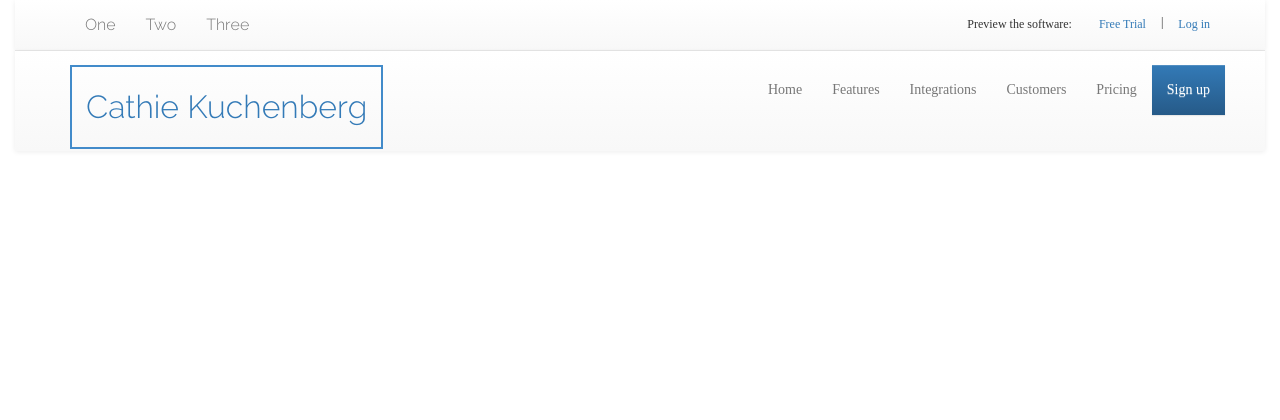
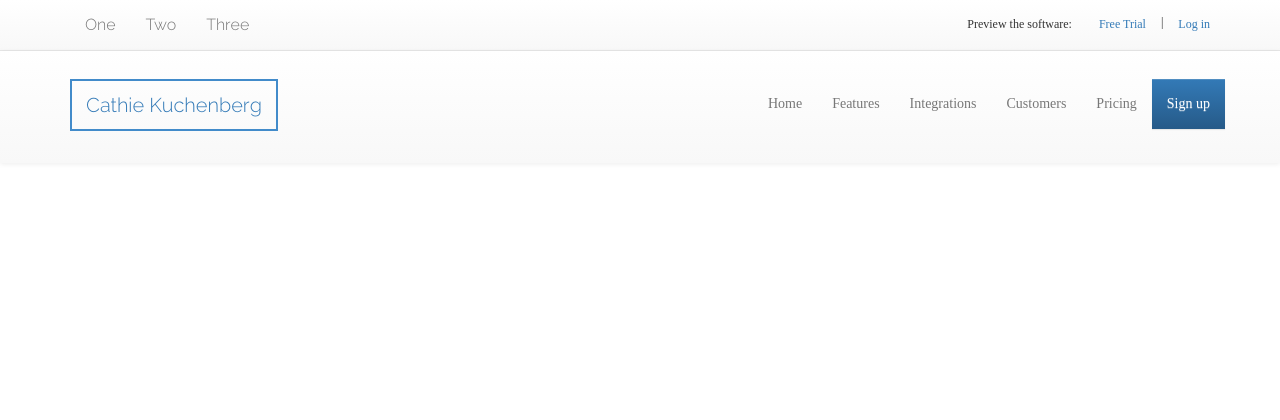
Before and after one commit to mkuchen/djaleo, a Django app: page /cath/ in a window 1280 px wide. Shown: the top 420 px of the page. Run offline with Django 3.2, Linux system fonts and the light colour scheme; some libraries are stand-ins or nearby versions.

Commit message:
touched up navbar styles, good first draft point

```diff
--- a/djaleo/static/css/info/cathie_home.css
+++ b/djaleo/static/css/info/cathie_home.css
@@ -44,7 +44,7 @@ div#content-main {
 div#header-nav {
 	position:absolute;
     width: 100%;
-    height: 110px;
+    height: 112px;
 }
 
 div.navbar-static-top {
@@ -56,12 +56,12 @@ div.cath-main-nav {
 	float: center;
 	margin-left: auto;
 	margin-right: auto;
-	padding-top: 14px;
+	padding-top: 28px;
 	height: 100%;
 }
 
 strong.logo {
-	font-size: 32px;
+	font-size: 20px;
 	font-family: RalewayLight;
 	text-decoration: none;
 	width: 100%;
@@ -70,7 +70,7 @@ strong.logo {
 }
 
 strong.logo a {
-	line-height: 72px;
+	line-height: 40px;
 	width: 100%;
 	height: 100%;
 	display: block;
@@ -104,6 +104,12 @@ ul.top li:first-child {
 	font-size: 12px;
 	margin-right: 12px;
 }
+
+ul.main li:last-child a:hover {
+	/*background-position: 0!important;*/
+	background-color: #2d6ca2;
+}
+
 
 ul.top li {
 	font-size: 12px;
--- a/djaleo/static/js/info/cathie_home.js
+++ b/djaleo/static/js/info/cathie_home.js
@@ -3,20 +3,27 @@ $(function(){
 });
 
 $(window).scroll(function(){
-    var $nav = $('#header-nav');
+    var $navOne = $('#header-nav');
+    var $navTwo = $('.cath-main-nav');
     if ($('body').scrollTop() > 50) {
-        if ($nav.data('size') == 'big') {
-            $nav.css("position","fixed");
-            $nav.data('size','small').stop().animate({
-                height:'40px',
+        if ($navOne.data('size') == 'big') {
+            $navOne.css("position","fixed");
+            $navOne.data('size','small').stop().animate({
+                height:'60px',
                 top:'0'
+            }, 600);
+            $navTwo.data('size','small').stop().animate({
+                "padding-top":"4px",
             }, 600);
         }
     } else {
-        if ($nav.data('size') == 'small') {
-            $nav.css("position","relative");
-            $nav.data('size','big').stop().animate({
-                height:'100px',
+        if ($navOne.data('size') == 'small') {
+            $navOne.css("position","relative");
+            $navOne.data('size','big').stop().animate({
+                height:'112px',
+            }, 600);
+            $navTwo.data('size','big').stop().animate({
+                "padding-top":"28px",
             }, 600);
         }
     }
--- a/templates/info/cathie_home.html
+++ b/templates/info/cathie_home.html
@@ -7,7 +7,7 @@
 
 
 {% block content %}
-<div class="top-nav container-fluid">
+<div class="top-nav">
 	<div role="navigation" class="navbar navbar-default navbar-static-top">
 		<i class="icon-flags"></i>
 		<div class="container">
```
